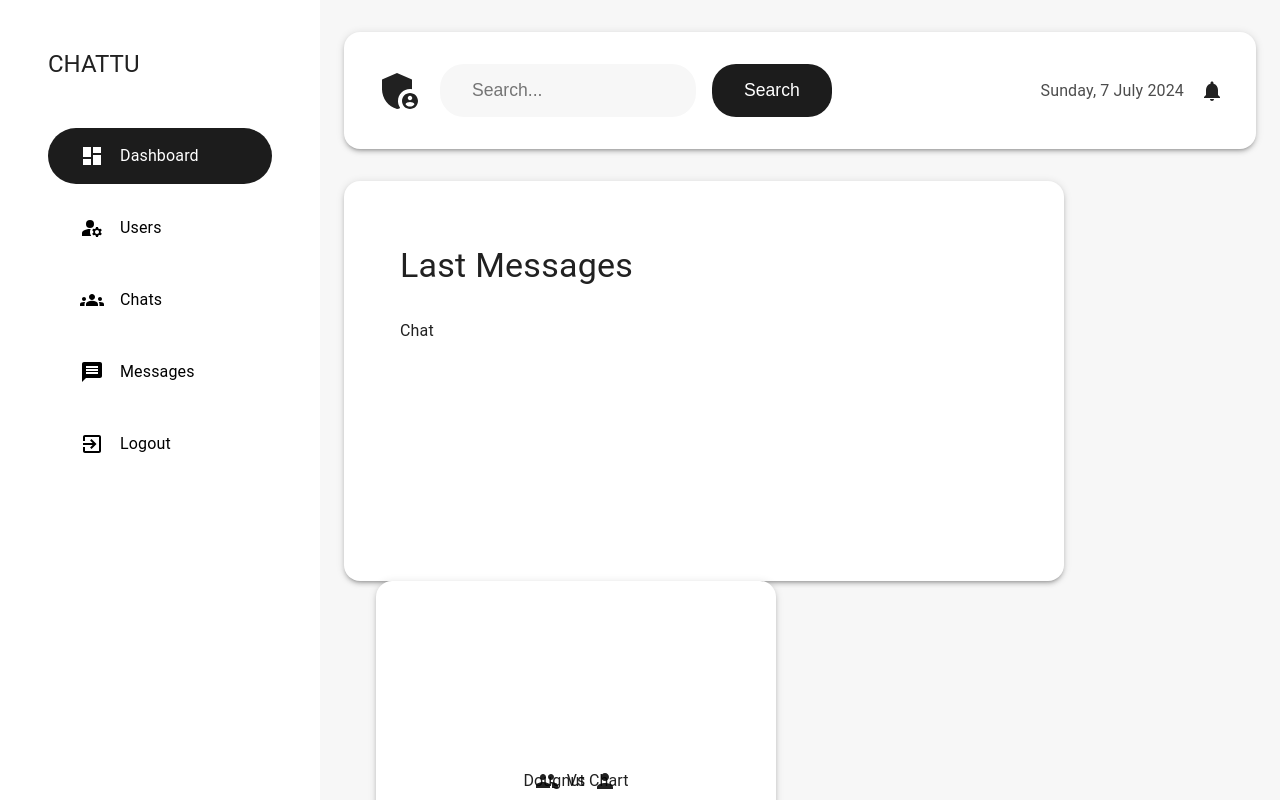
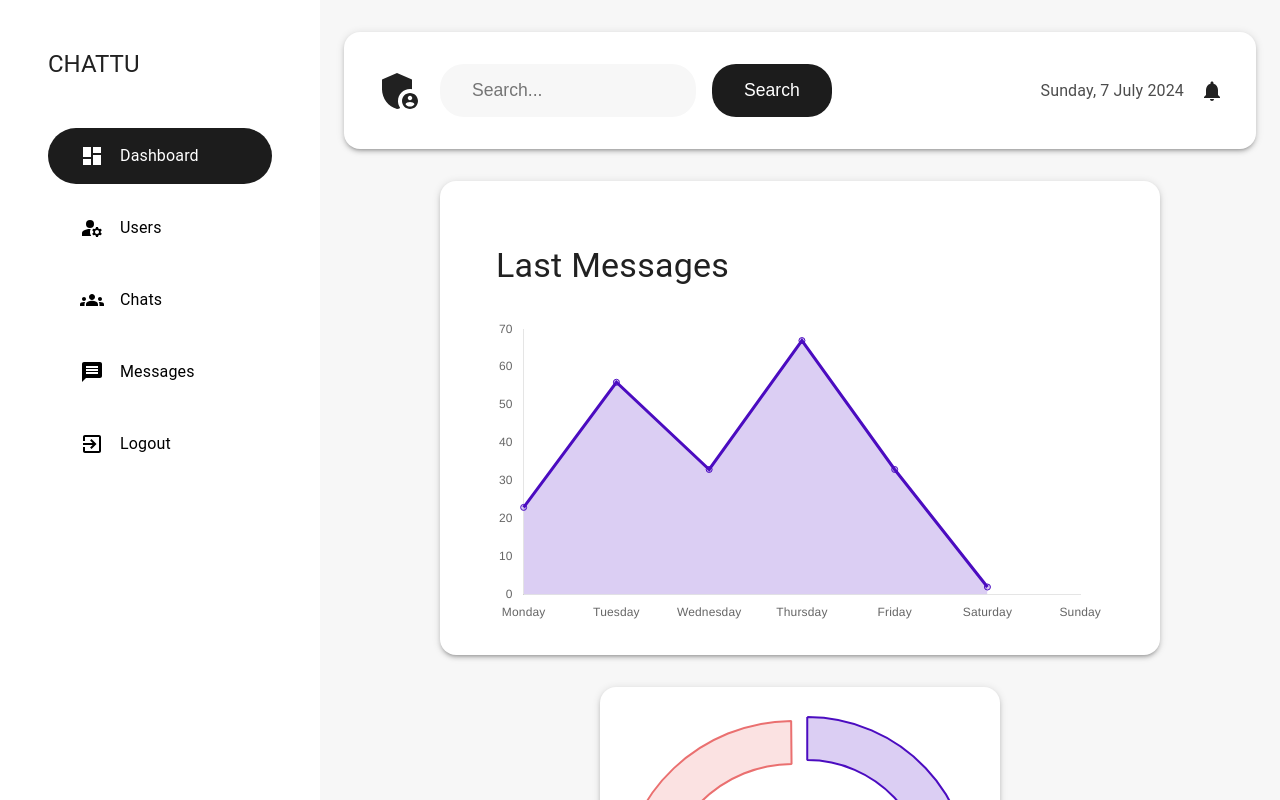
Before and after one commit to ranjannkumar/Chat-Application, a React (Vite) app in the folder client/: page /admin/dashboard in a window 1280 px wide. Shown: the top 800 px of the page. Built offline with nearby package versions, Linux system fonts and the light colour scheme.

Commit message:
charts added to dashboard

```diff
--- /dev/null
+++ b/client/src/components/specific/Charts.jsx
@@ -0,0 +1,110 @@
+import React from 'react'
+import {Line,Doughnut} from "react-chartjs-2"
+import {
+   CategoryScale,
+   Chart as ChartJS,
+   Tooltip,
+   Filler,
+   LinearScale,
+   PointElement,
+   LineElement,
+   ArcElement,
+   Legend,
+  } from 'chart.js'
+import { orange, orangeLight, purple, purpleLight } from '../../constants/color';
+import { getLast7Days } from '../../lib/features.js';
+import zIndex from '@mui/material/styles/zIndex.js';
+
+ChartJS.register(
+    Tooltip,
+    CategoryScale,
+    LinearScale,
+    LineElement,
+    PointElement,
+    Filler,
+    ArcElement,
+    Legend
+);
+
+const labels=getLast7Days();
+
+
+const lineChartOptions={
+  responsive: true,
+  plugins: {
+    legend:{
+      display:false,
+    },
+    title:{
+      display:false,
+    },
+  },
+  scales:{
+    x:{
+      grid:{
+        display:false,
+      },
+    },
+    y:{
+      beginAtZero:true,
+      grid:{
+        display:false,
+      },
+    },
+  },
+};
+
+
+const LineChart = ({value=[]}) => {
+  const data ={
+    labels,
+    datasets:[
+    {
+      data:value,
+      label:"Revenue",
+      fill:true,
+      backgroundColor: purpleLight,
+      borderColor: purple,
+    },
+  ],
+  };
+
+  return <Line data={data} options={lineChartOptions} />
+}
+
+const DoughnutChartOptions={
+  responsive: true,
+  plugins: {
+    legend:{
+      display:false,
+    },
+  },
+  cutout: 120,
+};
+
+const DoughnutChart = ({value=[],labels=[]}) => {
+
+  const data ={
+    labels,
+    datasets:[
+    {
+      data:value,
+      backgroundColor: [purpleLight,orangeLight],
+      hoverBackgroundColor: [purple,orange],
+      borderColor: [purple,orange],
+      offset: 40,
+    },
+  ],
+  };
+
+  return (
+   <Doughnut
+     style={{zIndex:10}}
+     data={data}
+     options={DoughnutChartOptions}
+   />
+
+  )
+}
+
+export {LineChart,DoughnutChart}
--- a/client/src/constants/color.js
+++ b/client/src/constants/color.js
@@ -1,5 +1,9 @@
 export const orange="#ea7070";
+export const orangeLight="rgba(234,112,112,0.2)";
+
 export const grayColor = "rgba(247,247,247,1)";
 export const lightBlue= "#2694ab"
 export const matBlack ="#1c1c1c"
 export const bgGradient="linear-gradient(rgb(225 225 209),rgb(249 159 159))"
+export const purple="rgba(75,12,192,1)"
+export const purpleLight="rgba(75,12,192,0.2)"
--- a/client/src/lib/features.js
+++ b/client/src/lib/features.js
@@ -1,3 +1,5 @@
+import moment from "moment";
+
 const fileFormat = (url = "")=>{
   const fileExt = url.split(".").pop();
 
@@ -15,5 +17,20 @@
 
 const transformImage =(url = "",width=100)=>url;
 
+const getLast7Days=()=>{
 
-export {fileFormat,transformImage}
+  const currentDate = moment();
+
+  const last7Days = [];
+
+  for(let i=0;i<7;i++){
+    const dayDate = currentDate.clone().subtract(i,"days");
+    const dayName = dayDate.format("dddd");
+    last7Days.unshift(dayName);
+  }
+  return last7Days;
+
+
+};
+
+export {fileFormat,transformImage,getLast7Days}
--- a/client/src/pages/admin/Dashboard.jsx
+++ b/client/src/pages/admin/Dashboard.jsx
@@ -11,6 +11,7 @@
 import moment from 'moment'
 import { CurveButton, SearchField } from '../../components/styles/StyledComponents'
 import { matBlack } from '../../constants/color'
+import { DoughnutChart, LineChart } from '../../components/specific/Charts'
 
 const Dashboard = () => {
 
@@ -68,9 +69,17 @@
       <Container component={"main"}>
         {Appbar}
         <Stack
-          direction={"row"}
-          spacing={"2rem"}
+          direction={{
+            xs: "column",
+            lg: "row",
+          }}
           flexWrap={"wrap"}
+          justifyContent={"center"}
+          alignItems={{
+            xs: "center",
+            lg: "stretch",
+          }}
+          sx={{gap: "2rem"}}
         >
           <Paper
             elevation={3}
@@ -79,14 +88,14 @@
               borderRadius: "1rem",
               width: "100%",
               maxWidth: "45rem",
-              height: "25rem"
             }}
           >
             <Typography margin={"2rem 0"} variant='h4'>
               Last Messages
             </Typography>
-            {"Chat"}
+            <LineChart value={[23,56,33,67,33,2]} />
           </Paper>
+
           <Paper
             elevation={3}
             sx={{
@@ -99,10 +108,12 @@
               position: "relative",
               width: "100%",
               maxWidth: "25rem",
-              height: "25rem"
             }}
           >
-          { " Dougnut Chart"}
+          <DoughnutChart
+            labels={["Single Chats","Group Chats"]}
+            value={[23,66]}
+          />
 
           <Stack
             position={"absolute"}
```
